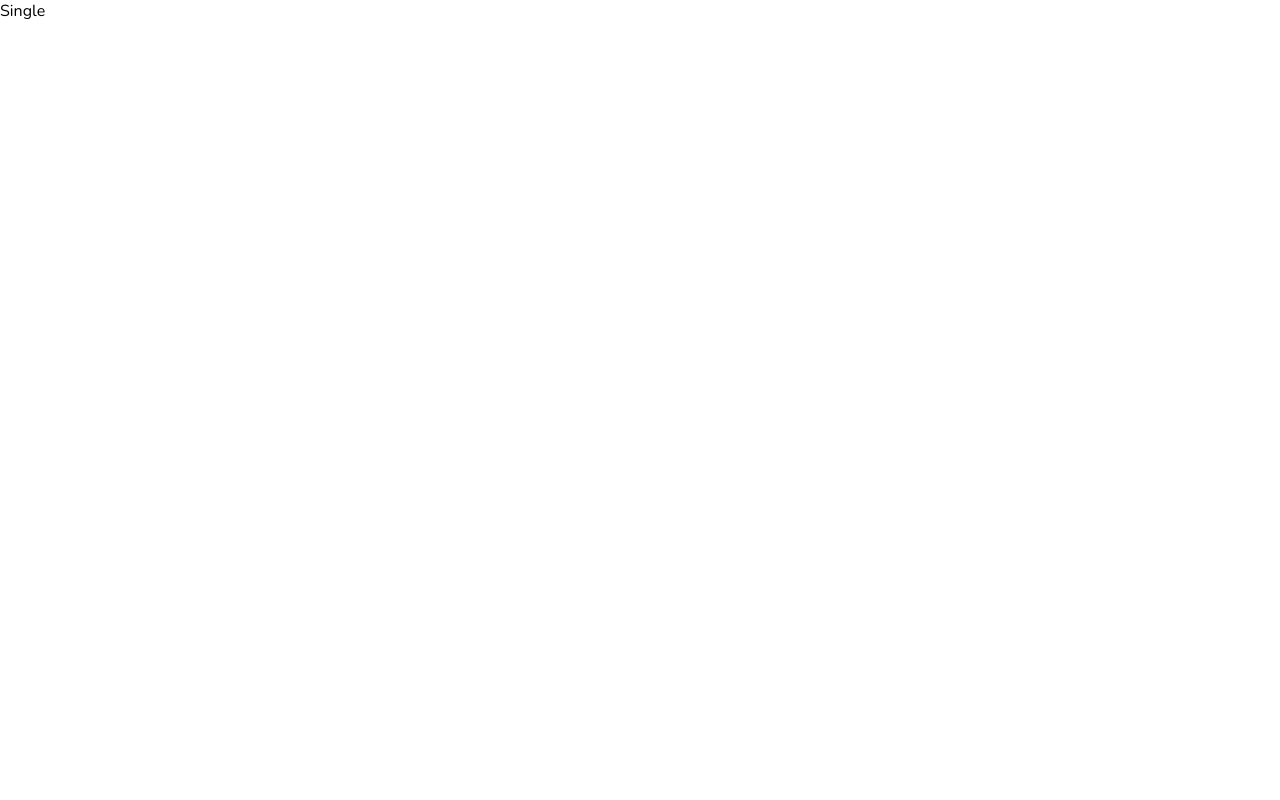
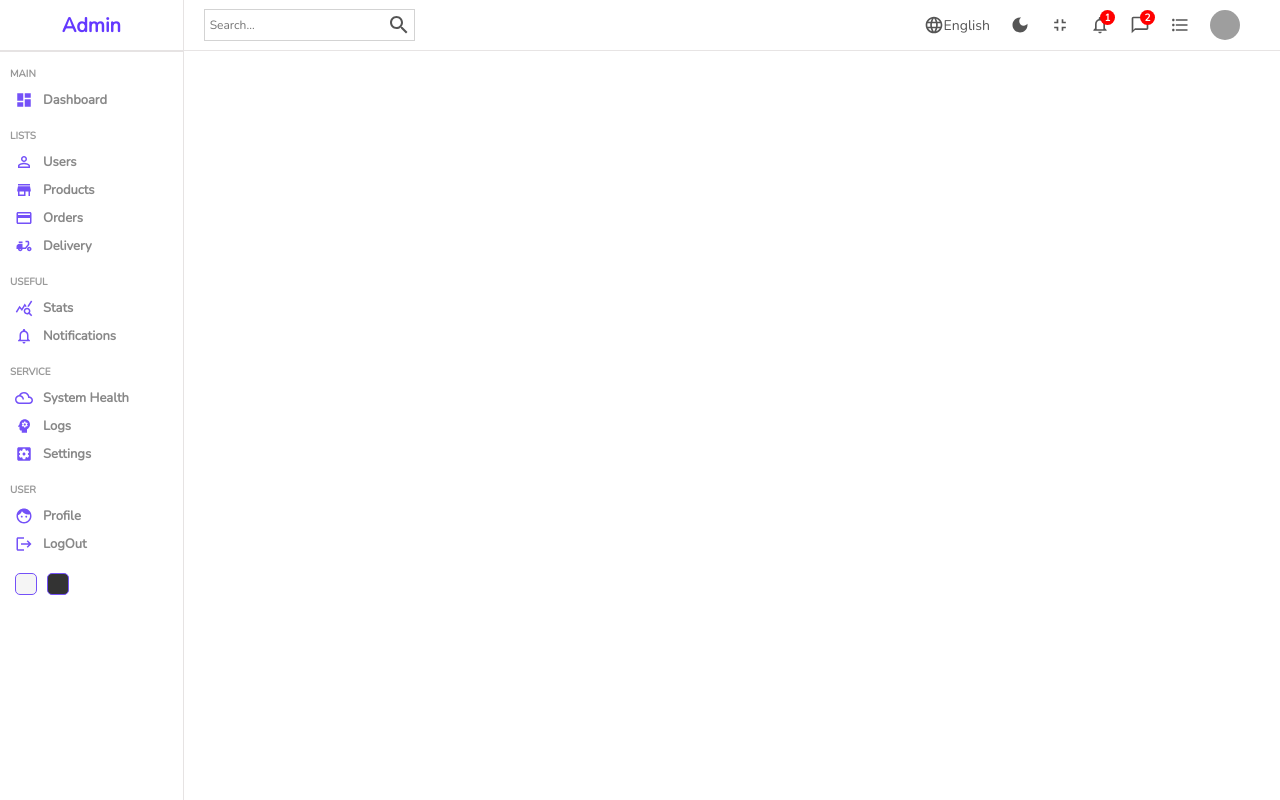
Before and after one commit to PaulGuillen/DashBoardReact, a React (Create React App) app: page /users/1 in a window 1280 px wide. Built offline with nearby package versions, Linux system fonts and the light colour scheme; grey boxes are pictures that could not be loaded.

Commit message:
Starting wiht single page per user

```diff
--- a/src/pages/single/Single.jsx
+++ b/src/pages/single/Single.jsx
@@ -1,9 +1,14 @@
 import "./single.scss"
+import Sidebar from "../../components/sidebar/Sidebar";
+import Navbar from "../../components/navbar/Navbar";
 
 const Single = () => {
     return(
         <div className="single">
-            Single
+            <Sidebar/>
+            <div className="singleContainer">
+                <Navbar/>
+            </div>
         </div>
     )
 }
--- a/src/pages/single/single.scss
+++ b/src/pages/single/single.scss
@@ -0,0 +1,9 @@
+.single{
+    display: flex;
+    width: 100%;
+
+
+    .singleContainer{
+        flex: 6;
+    }
+}
```
